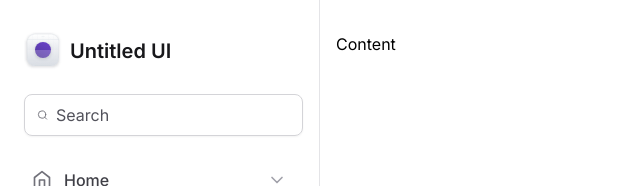
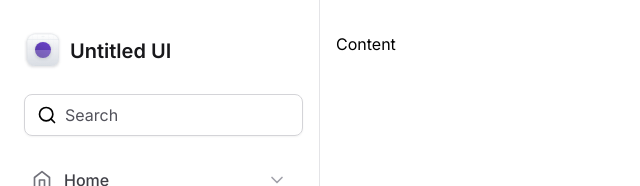
Before and after one commit to Jessica-Garcia/tailwind-next, a Next.js app: page / in a window 1280 px wide. Shown: the top 186 px of the page, without its empty margins (0-640 px from the left). Built offline with nearby package versions, Linux system fonts and the light colour scheme.

Commit message:
composition pattern

```diff
--- /dev/null
+++ b/src/components/Input.tsx
@@ -0,0 +1,29 @@
+import { ComponentProps } from 'react'
+
+type InputPrefixProps = ComponentProps<'div'>
+
+export function Prefix(props: InputPrefixProps) {
+  return <div {...props} />
+}
+
+type InputControlProps = ComponentProps<'input'>
+
+export function Control(props: InputControlProps) {
+  return (
+    <input
+      className="flex-1 border-0 bg-transparent p-0 text-zinc-900 placeholder-zinc-600"
+      {...props}
+    />
+  )
+}
+
+type InputRootProps = ComponentProps<'div'>
+
+export function Root(props: InputRootProps) {
+  return (
+    <div
+      className="mx-1 flex w-full items-center gap-2 rounded-lg border border-zinc-300 px-3 py-2 shadow-sm"
+      {...props}
+    />
+  )
+}
--- a/src/components/Sidebar/Profile.tsx
+++ b/src/components/Sidebar/Profile.tsx
@@ -2,7 +2,7 @@
 
 export function Profile() {
   return (
-    <div className="grid-cols-profile grid items-center gap-3">
+    <div className="grid grid-cols-profile items-center gap-3">
       <img
         src="https://github.com/Jessica-Garcia.png"
         className="h-10 w-10 rounded-full"
@@ -10,7 +10,10 @@
       />
       <div className="flex flex-col truncate">
         <span className="text-sm font-semibold text-zinc-700">Jéssica</span>
-        <span className="truncate text-sm text-zinc-500">
+        <span
+          className="truncate text-sm text-zinc-500"
+          title="jessicablablajajahahahahahhhhhhahah@mail.com"
+        >
           jessicablablajajahahahahahhhhhhahah@mail.com
         </span>
       </div>
--- a/src/components/Sidebar/index.tsx
+++ b/src/components/Sidebar/index.tsx
@@ -7,25 +7,26 @@
   Users,
   LifeBuoy,
   Cog,
-  SearchIcon,
+  Search,
 } from 'lucide-react'
 import { NavItem } from './NavItem'
 import { UsedSpaceWidget } from './UsedSpaceWidget'
 import { Logo } from '@/components/Sidebar/Logo'
 import { Profile } from './Profile'
+import * as Input from '@/components/Input'
 
 export function Sidebar() {
   return (
     <aside className="flex flex-col gap-6 border-r border-zinc-200 px-5 py-8">
       <Logo />
 
-      <div className="mx-1 flex w-full items-center gap-2 rounded-lg border border-zinc-300 px-3 py-2 shadow-sm">
-        <SearchIcon className="h-5 w-5 text-zinc-500" />
-        <input
-          className="flex-1 border-0 bg-transparent p-0 text-zinc-900 placeholder-zinc-600"
-          placeholder="Search"
-        />
-      </div>
+      <Input.Root>
+        <Input.Prefix>
+          <Search className="h-5 w-5 to-zinc-500" />
+        </Input.Prefix>
+        <Input.Control placeholder="Search" />
+      </Input.Root>
+
       <nav className="space-y-0.5">
         <NavItem title="Home" icon={Home} />
         <NavItem title="Dashboard" icon={BarChart} />
```
